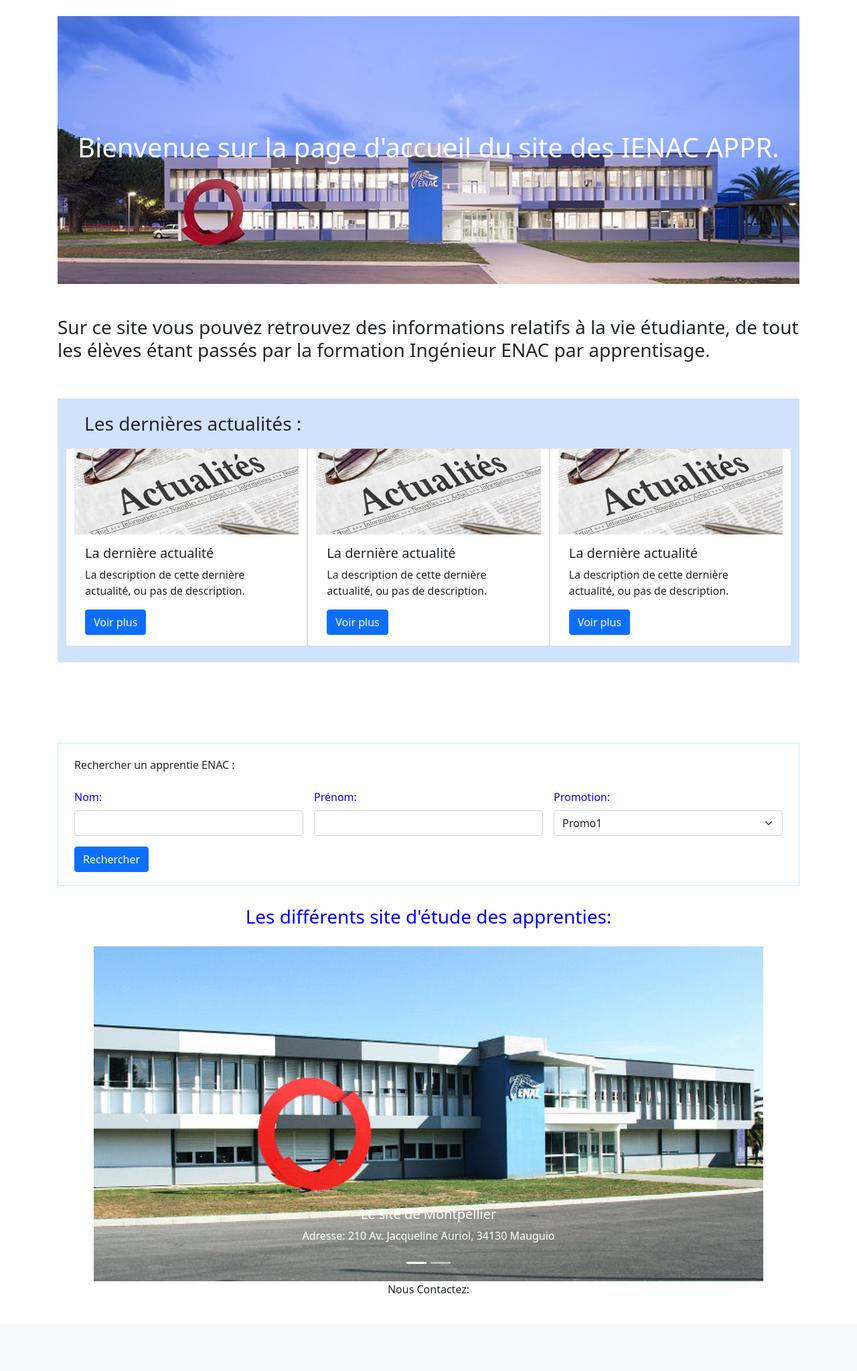
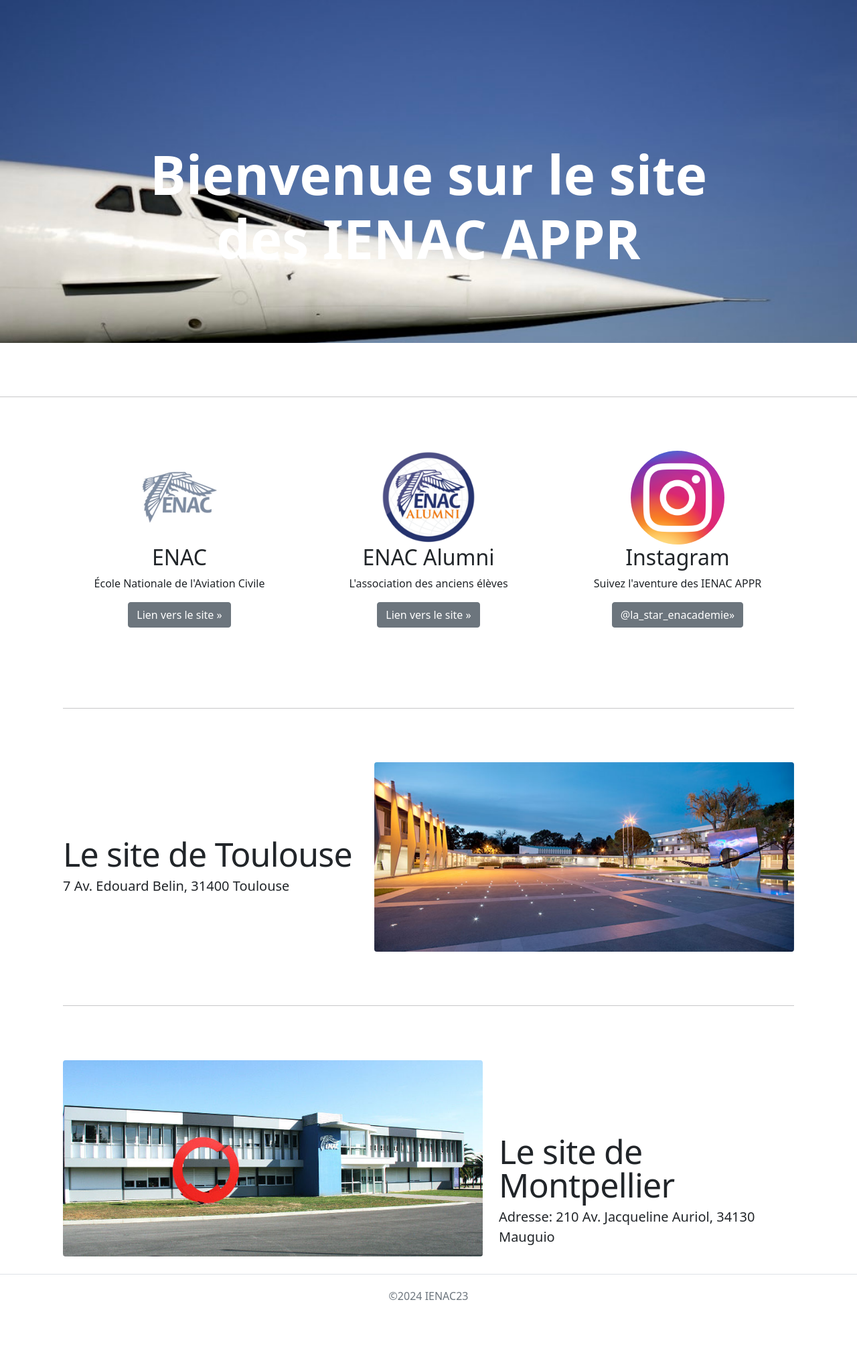
Before and after one commit to YoseAure/Projet-web, a Flask app: page / in a window 1280 px wide. Shown: the part 56-2103 px from the top of the page at 67% size. Before the commit the page ends 1987 px from the top, so only its background shows below. Run offline with Flask 3, Linux system fonts and the light colour scheme; some libraries are stand-ins or nearby versions.

Commit message:
Homepage finished (#16)
* Homepage finished

* delete old homepage

* Delete templates/oldhomepage.html

* Delete templates/blog.html

* Delete static/css/blog.css

---------

Co-authored-by: Baptiste SKIBIAK <baptisteskibiak@MacBook-Air-de-Baptiste-2.local>
Co-authored-by: Aurélien Collet <59016236+YoseAure@users.noreply.github.com>

```diff
--- a/static/css/homepage.css
+++ b/static/css/homepage.css
@@ -58,3 +58,162 @@
     height: 500px; /* Ajustez cette valeur pour définir la hauteur souhaitée */
     object-fit: cover; /* Assure que l'image couvre toute la zone définie sans distorsion */
   }
+
+  .bd-placeholder-img {
+    font-size: 1.125rem;
+    text-anchor: middle;
+    -webkit-user-select: none;
+    -moz-user-select: none;
+    user-select: none;
+  }
+
+  @media (min-width: 768px) {
+    .bd-placeholder-img-lg {
+      font-size: 3.5rem;
+    }
+  }
+
+  .b-example-divider {
+    width: 100%;
+    height: 3rem;
+    background-color: rgba(0, 0, 0, .1);
+    border: solid rgba(0, 0, 0, .15);
+    border-width: 1px 0;
+    box-shadow: inset 0 .5em 1.5em rgba(0, 0, 0, .1), inset 0 .125em .5em rgba(0, 0, 0, .15);
+  }
+
+  .b-example-vr {
+    flex-shrink: 0;
+    width: 1.5rem;
+    height: 100vh;
+  }
+
+  .bi {
+    vertical-align: -.125em;
+    fill: currentColor;
+  }
+
+  .nav-scroller {
+    position: relative;
+    z-index: 2;
+    height: 2.75rem;
+    overflow-y: hidden;
+  }
+
+  .nav-scroller .nav {
+    display: flex;
+    flex-wrap: nowrap;
+    padding-bottom: 1rem;
+    margin-top: -1px;
+    overflow-x: auto;
+    text-align: center;
+    white-space: nowrap;
+    -webkit-overflow-scrolling: touch;
+  }
+
+  .btn-bd-primary {
+    --bd-violet-bg: #712cf9;
+    --bd-violet-rgb: 112.520718, 44.062154, 249.437846;
+
+    --bs-btn-font-weight: 600;
+    --bs-btn-color: var(--bs-white);
+    --bs-btn-bg: var(--bd-violet-bg);
+    --bs-btn-border-color: var(--bd-violet-bg);
+    --bs-btn-hover-color: var(--bs-white);
+    --bs-btn-hover-bg: #6528e0;
+    --bs-btn-hover-border-color: #6528e0;
+    --bs-btn-focus-shadow-rgb: var(--bd-violet-rgb);
+    --bs-btn-active-color: var(--bs-btn-hover-color);
+    --bs-btn-active-bg: #5a23c8;
+    --bs-btn-active-border-color: #5a23c8;
+  }
+
+  .bd-mode-toggle {
+    z-index: 1500;
+  }
+
+  .bd-mode-toggle .dropdown-menu .active .bi {
+    display: block !important;
+  }
+
+/* GLOBAL STYLES
+-------------------------------------------------- */
+/* Padding below the footer and lighter body text */
+
+body {
+padding-bottom: 3rem;
+color: rgb(var(--bs-tertiary-color-rgb));
+}
+
+
+/* CUSTOMIZE THE CAROUSEL
+-------------------------------------------------- */
+
+/* Carousel base class */
+.carousel {
+margin-bottom: 4rem;
+}
+/* Since positioning the image, we need to help out the caption */
+.carousel-caption {
+bottom: 3rem;
+z-index: 10;
+}
+
+/* Declare heights because of positioning of img element */
+.carousel-item {
+height: 32rem;
+}
+
+
+/* MARKETING CONTENT
+-------------------------------------------------- */
+
+/* Center align the text within the three columns below the carousel */
+.marketing .col-lg-4 {
+margin-bottom: 1.5rem;
+text-align: center;
+}
+/* rtl:begin:ignore */
+.marketing .col-lg-4 p {
+margin-right: .75rem;
+margin-left: .75rem;
+}
+/* rtl:end:ignore */
+
+
+/* Featurettes
+------------------------- */
+
+.featurette-divider {
+margin: 5rem 0; /* Space out the Bootstrap <hr> more */
+}
+
+/* Thin out the marketing headings */
+/* rtl:begin:remove */
+.featurette-heading {
+letter-spacing: -.05rem;
+}
+
+/* rtl:end:remove */
+
+/* RESPONSIVE CSS
+-------------------------------------------------- */
+
+@media (min-width: 40em) {
+/* Bump up size of carousel content */
+.carousel-caption p {
+  margin-bottom: 1.25rem;
+  font-size: 1.25rem;
+  line-height: 1.4;
+}
+
+.featurette-heading {
+  font-size: 50px;
+}
+}
+
+@media (min-width: 62em) {
+.featurette-heading {
+  margin-top: 7rem;
+}
+}
--- a/templates/homepage.html
+++ b/templates/homepage.html
@@ -5,129 +5,88 @@
   <body>
     {% include 'navbar.html' %}
 
-    <div class="container py-4 px-3 mx-auto">
-    <div class="header-home-image white-text">
-        <h1>Bienvenue sur la page d'accueil du site des IENAC APPR.</h1>
-    </div>
-
-    <div></br></br>
-        <h3>Sur ce site vous pouvez retrouvez des informations relatifs à la vie étudiante, de tout les élèves étant passés par la formation Ingénieur ENAC par apprentisage.</h3>
-    </div></br></br>
-
-    <!-- actualites -->
-        <div class="container px-4 bg-primary-subtle ">
-            <div class="row"></div>
-              <div class="col"></div>
-               <div class="p-3 fs-3 text">Les dernières actualités :</div>
-
-            <div class="row">
-               <div class="card col-4">
-                <img src="../static/images/ACTUALITES.webp" class="card-img-top" alt="...">
-
-                <div class="card-body">
-                  <h5 class="card-title">La dernière actualité</h5>
-                  <p class="card-text">La description de cette dernière actualité, ou pas de description.</p>
-                  <a href="#" class="btn btn-primary">Voir plus</a>
-                </div>
-              </div>
-              <div class="card col-4">
-                <img src="../static/images/ACTUALITES.webp" class="card-img-top" alt="...">
-
-                <div class="card-body">
-                  <h5 class="card-title">La dernière actualité</h5>
-                  <p class="card-text">La description de cette dernière actualité, ou pas de description.</p>
-                  <a href="#" class="btn btn-primary">Voir plus</a>
-                </div>
-                </div>
-                <div class="card col-4">
-                    <img src="../static/images/ACTUALITES.webp" class="card-img-top" alt="...">
-
-                    <div class="card-body">
-                      <h5 class="card-title">La dernière actualité</h5>
-                      <p class="card-text">La description de cette dernière actualité, ou pas de description.</p>
-                      <a href="#" class="btn btn-primary">Voir plus</a>
-                </div>
-
-
-        </div>
-    </div>
-            </br>
-
-        </div></br></br></br></br>
-
-
-                <!-- Search Bar Student Home Page-->
-
-                <div class="container search-bar-container -bs-primary-border-subtle my-4">
-                    <div>Rechercher un apprentie ENAC :</div>
-                </br>
-                    <form action="/search" method="get" class="row g-3">
-                        <div class="col-md-4">
-                            <label for="nom" class="form-label blue-text">Nom:</label>
-                            <input type="text" id="nom" name="nom" class="form-control">
-                        </div>
-                        <div class="col-md-4">
-                            <label for="prenom" class="form-label blue-text">Prénom:</label>
-                            <input type="text" id="prenom" name="prenom" class="form-control">
-                        </div>
-                        <div class="col-md-4">
-                            <label for="promotion" class="form-label blue-text">Promotion:</label>
-                            <select id="promotion" name="promotion" class="form-select">
-                                <option value="Promo1">Promo1</option>
-                                <option value="Promo2">Promo2</option>
-                                <option value="Promo3">Promo3</option>
-                            </select>
-                        </div>
-                        <div class="col-12">
-                            <button type="submit" class="btn btn-primary">Rechercher</button>
-                        </div>
-                    </form>
-                </div>
-
 
     <!-- Carousel -->
-
-    <div>
-        <div class="fs-3 text-center blue-text">Les différents site d'étude des apprenties:</div></br>
-    <div id="carouselExampleCaptions" class="carousel slide custom-carousel">
-        <div class="carousel-indicators">
-            <button type="button" data-bs-target="#carouselExampleCaptions" data-bs-slide-to="0" class="active"
-                aria-current="true" aria-label="Slide 1"></button>
-            <button type="button" data-bs-target="#carouselExampleCaptions" data-bs-slide-to="1"
-                aria-label="Slide 2"></button>
-        </div>
+<main>
+  <div id="myCarousel" class="carousel slide mb-6" data-bs-ride="carousel">
     <div class="carousel-inner">
       <div class="carousel-item active">
-                <img src="../static/images/montpellier_web_bd_0.jpg" class="d-block w-100"
+        <img src="../static/images/concorde-f-wtsa-orly-1080x675.jpg" class="d-block w-100 img-fluid"
             alt="...">
-                <div class="carousel-caption d-none d-md-block">
-                    <h5>Le site de Montpellier</h5>
-                    <p>Adresse: 210 Av. Jacqueline Auriol, 34130 Mauguio</p>
-                </div>
-            </div>
-            <div class="carousel-item">
-                <img src="../static/images/campus_enac.jpg" class="d-block w-100" alt="...">
-                <div class="carousel-caption d-none d-md-block">
-                    <h5>Le site de Toulouse</h5>
-                    <p>7 Av. Edouard Belin, 31400 Toulouse</p>
+        <div class="container">
+          <div class="carousel-caption text-start">
+            <h1 class="display-1 text-center" style="font-weight: bold;">Bienvenue sur le site des IENAC APPR</h1>
+            <p class="text-black"></p>
+          <br/><br/>
           </div>
         </div>
       </div>
-        <button class="carousel-control-prev" type="button" data-bs-target="#carouselExampleCaptions"
-            data-bs-slide="prev">
-            <span class="carousel-control-prev-icon" aria-hidden="true"></span>
-            <span class="visually-hidden">Previous</span>
-        </button>
-        <button class="carousel-control-next" type="button" data-bs-target="#carouselExampleCaptions"
-            data-bs-slide="next">
-            <span class="carousel-control-next-icon" aria-hidden="true"></span>
-            <span class="visually-hidden">Next</span>
-        </button>
+  </div>
+
+  <hr class="featurette-divider">
+  <!-- Marketing messaging and featurettes
+  ================================================== -->
+  <!-- Wrap the rest of the page in another container to center all the content. -->
+
+  <div class="container marketing">
+
+    <!-- Three columns of text below the carousel -->
+    <div class="row">
+      <div class="col-lg-4">
+        <img class="bd-placeholder-img rounded-circle" width="140" height="140" preserveAspectRatio="xMidYMid slice" src="../static/images/logo-ENAC.jpg"/>
+        <h2 class="fw-normal">ENAC</h2>
+        <p>École Nationale de l'Aviation Civile</p>
+        <p><a class="btn btn-secondary" target="_blank" href="https://www.enac.fr/fr">Lien vers le site &raquo;</a></p>
+      </div><!-- /.col-lg-4 -->
+      <div class="col-lg-4">
+        <img class="bd-placeholder-img rounded-circle" width="140" height="140" preserveAspectRatio="xMidYMid slice" src="../static/images/assoc_nlogo.png"/>
+        <h2 class="fw-normal">ENAC Alumni</h2>
+        <p>L'association des anciens élèves</p>
+        <p><a class="btn btn-secondary" target="_blank" href="https://www.alumni.enac.fr/fr/">Lien vers le site &raquo;</a></p>
+      </div><!-- /.col-lg-4 -->
+      <div class="col-lg-4">
+        <img class="bd-placeholder-img rounded-circle" width="140" height="140" preserveAspectRatio="xMidYMid slice" src="../static/images/logo-instagram-png.png"/>
+        <h2 class="fw-normal">Instagram</h2>
+        <p>Suivez l'aventure des IENAC APPR</p>
+        <p><a class="btn btn-secondary" target="_blank" href="https://www.instagram.com/la_star_enacademie/">@la_star_enacademie&raquo;</a></p>
+      </div><!-- /.col-lg-4 -->
+    </div><!-- /.row -->
+
+
+    <!-- START THE FEATURETTES -->
+
+    <hr class="featurette-divider">
+
+    <div class="row featurette">
+      <div class="col-md-5">
+        <h2 class="featurette-heading fw-normal lh-1">Le site de Toulouse</h2>
+        <p class="lead">7 Av. Edouard Belin, 31400 Toulouse</p>
+      </div>
+      <div class="col-md-7 d-flex justify-content-center align-items-center">
+        <image src="../static/images/campus_enac.jpg" class="rounded img-fluid img-with-margins" alt="...">
+            <title>Placeholder</title><rect width="100%" height="100%" fill="var(--bs-secondary-bg)"/>
       </div>
     </div>
 
-    <!-- Bandeau contact -->
-    <div class="mb-3 text-center">Nous Contactez:</div>
+    <hr class="featurette-divider">
+
+    <div class="row featurette">
+      <div class="col-md-5 order-md-2">
+        <h2 class="featurette-heading fw-normal lh-1">Le site de Montpellier</h2>
+        <p class="lead">Adresse: 210 Av. Jacqueline Auriol, 34130 Mauguio</p>
+      </div>
+    <div class="col-md-7 order-md-1 d-flex justify-content-center align-items-center">
+        <image src="../static/images/montpellier_web_bd_0.jpg" class="rounded img-fluid img-with-margins" alt="...">
+            <title>Placeholder</title><rect width="100%" height="100%" fill="var(--bs-secondary-bg)"/>
+      </div>
+    </div>
+
+    <!-- /END THE FEATURETTES -->
+
+  </div><!-- /.container -->
+
+
+  <!-- FOOTER -->
+ {% include 'footer.html' %}
     </body>
-
 </html>
```
Also changed, not shown: static/images/1491577438.png (added), static/images/assoc_nlogo.png (added), static/images/concorde-1200 2.jpg (added), static/images/concorde-f-wtsa-orly-1080x675.jpg (added), static/images/enac-logo.jpg (added), static/images/logo-ENAC.jpg (added), static/images/logo-instagram-png.png (added), static/images/logo-instagram-png.webp (added). Lines whose indentation alone changed are shown as unchanged.
